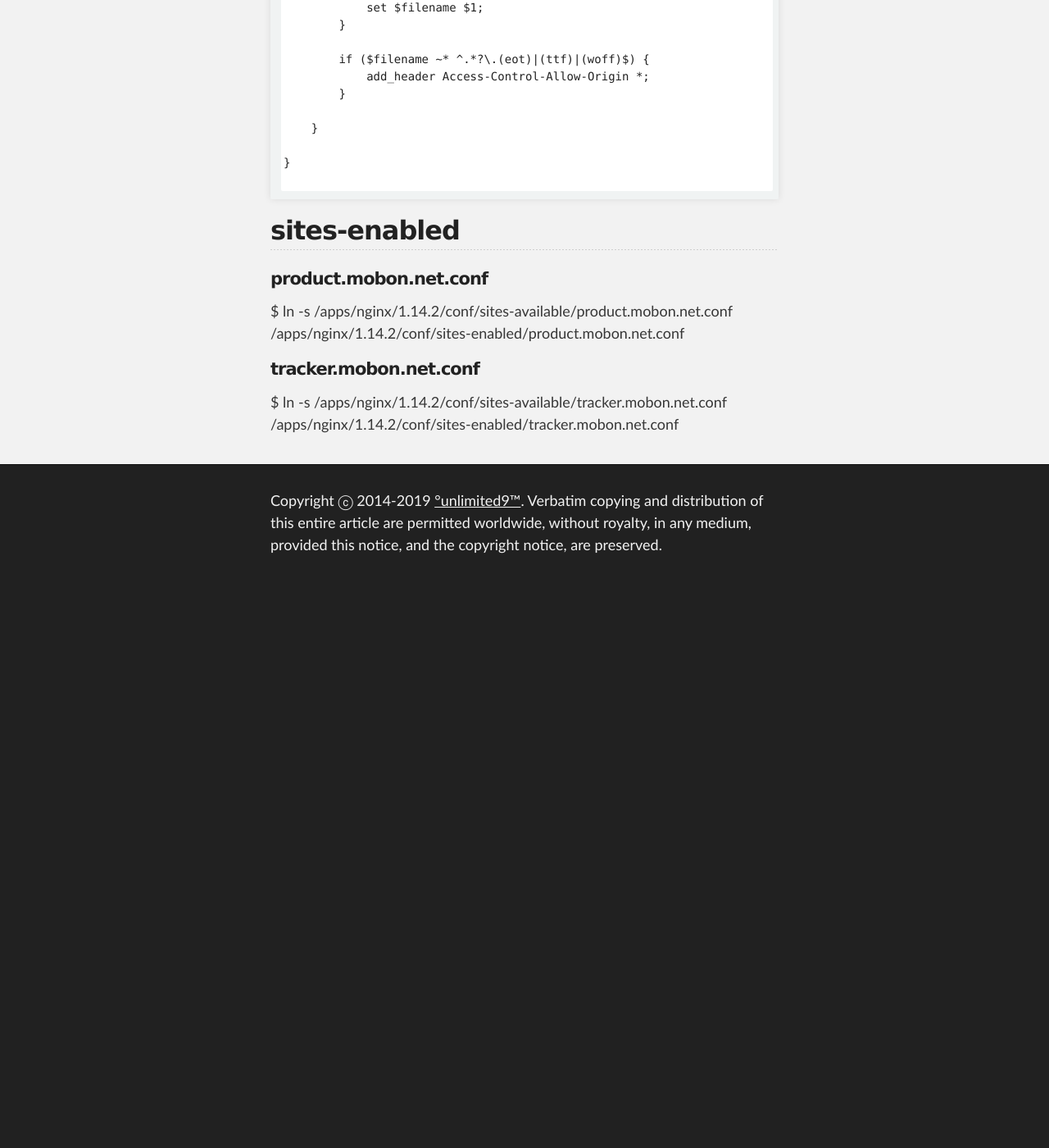
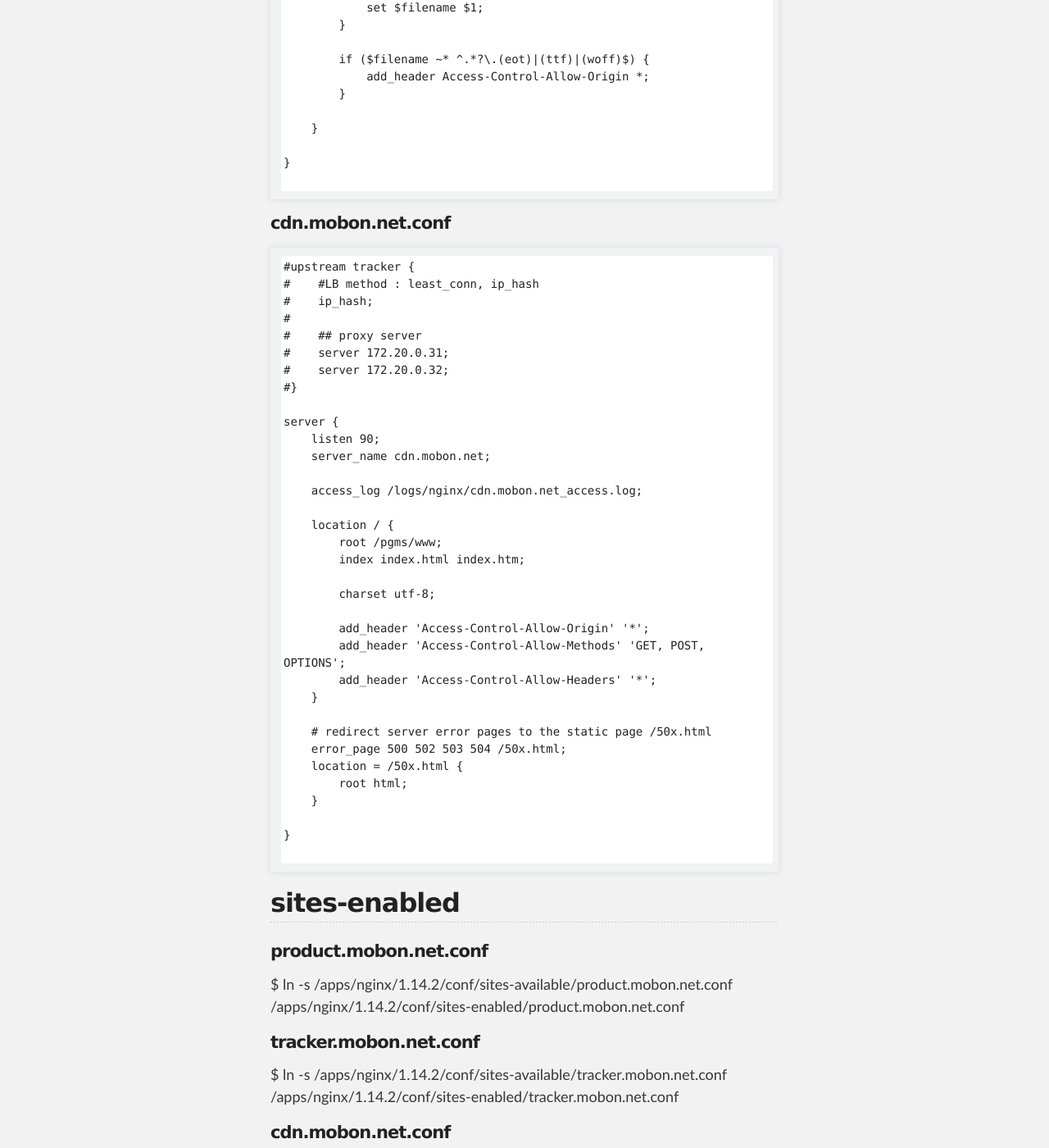
Before and after one commit to unlimited9/unlimited9.github.com, a Jekyll site: the page built from reference.notes/TA/nginx/configuration.sample.md, in a window 1280 px wide and 1400 px high, scrolled down 8995 px. Shown: the whole window at 82% size. Built offline with Jekyll 4.4.1, drawn with Linux system fonts in a browser that asks for light colours; our own code applies the rules of GitHub Pages for plain Markdown files; before the commit the page ends 9708 px from its top, so only the background shows below that; some of the changed text lies outside the part shown.

Commit message:
Update configuration.sample.md

````diff
--- a/reference.notes/TA/nginx/configuration.sample.md
+++ b/reference.notes/TA/nginx/configuration.sample.md
@@ -387,6 +387,44 @@ server {
 
 ```
 
+#### cdn.mobon.net.conf
+```
+#upstream tracker {
+#    #LB method : least_conn, ip_hash
+#    ip_hash;
+#
+#    ## proxy server
+#    server 172.20.0.31;
+#    server 172.20.0.32;
+#}
+
+server {
+    listen 90;
+    server_name cdn.mobon.net;
+
+    access_log /logs/nginx/cdn.mobon.net_access.log;
+
+    location / {
+        root /pgms/www;
+        index index.html index.htm;
+
+        charset utf-8;
+
+        add_header 'Access-Control-Allow-Origin' '*';
+        add_header 'Access-Control-Allow-Methods' 'GET, POST, OPTIONS';
+        add_header 'Access-Control-Allow-Headers' '*';
+    }
+
+    # redirect server error pages to the static page /50x.html
+    error_page 500 502 503 504 /50x.html;
+    location = /50x.html {
+        root html;
+    }
+
+}
+
+```
+
 ## sites-enabled
 
 #### product.mobon.net.conf
@@ -394,3 +432,6 @@ $ ln -s /apps/nginx/1.14.2/conf/sites-available/product.mobon.net.conf /apps/ngi
 
 #### tracker.mobon.net.conf
 $ ln -s /apps/nginx/1.14.2/conf/sites-available/tracker.mobon.net.conf /apps/nginx/1.14.2/conf/sites-enabled/tracker.mobon.net.conf
+
+#### cdn.mobon.net.conf
+$ ln -s /apps/nginx/1.14.2/conf/sites-available/cdn.mobon.net.conf /apps/nginx/1.14.2/conf/sites-enabled/cdn.mobon.net.conf
````
